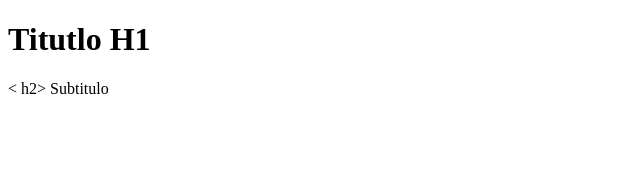
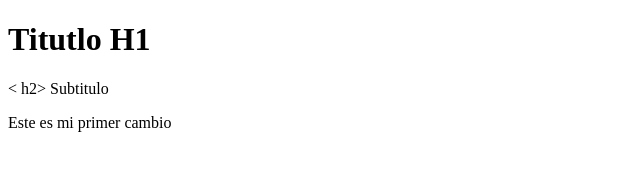
Before and after one commit to facu-es/Entrega_0_Grupal_JaP, a plain HTML site: page index.html in a window 1280 px wide. Shown: the whole page, without its empty margins (0-640 px from the left). Drawn offline with Linux system fonts and the light colour scheme.

Commit message:
Cambio Paula

```diff
--- a/index.html
+++ b/index.html
@@ -9,6 +9,8 @@
 <body>
     <h1>Titutlo H1</h1>
     < h2> Subtitulo </h2>
+    <p> Este es mi primer cambio </p>
+
 
 </body>
 </html>
```
